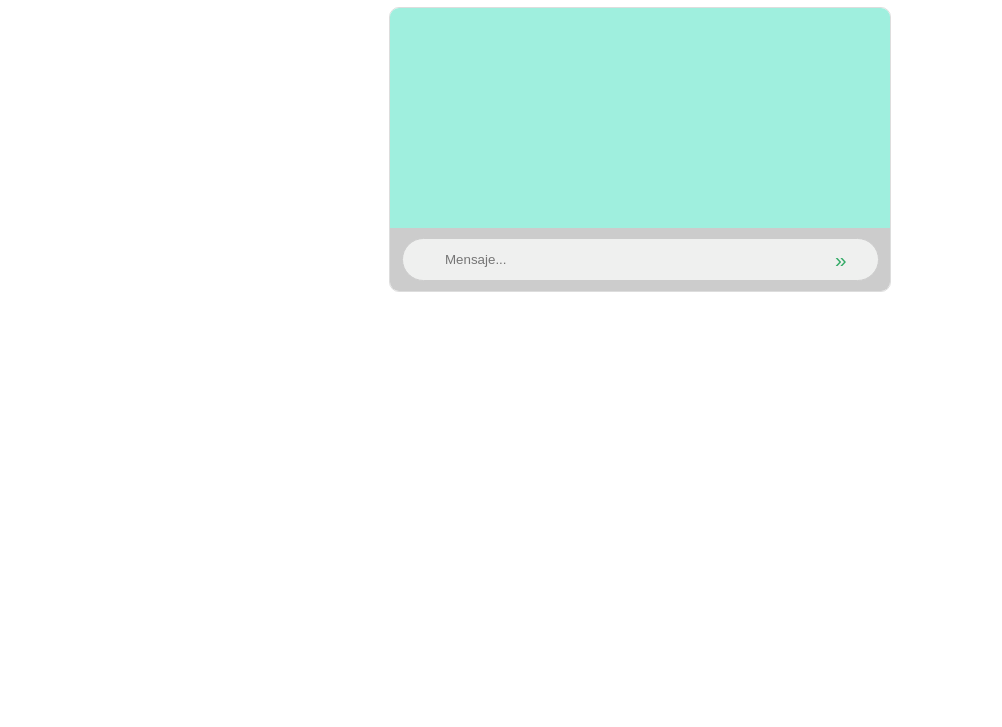
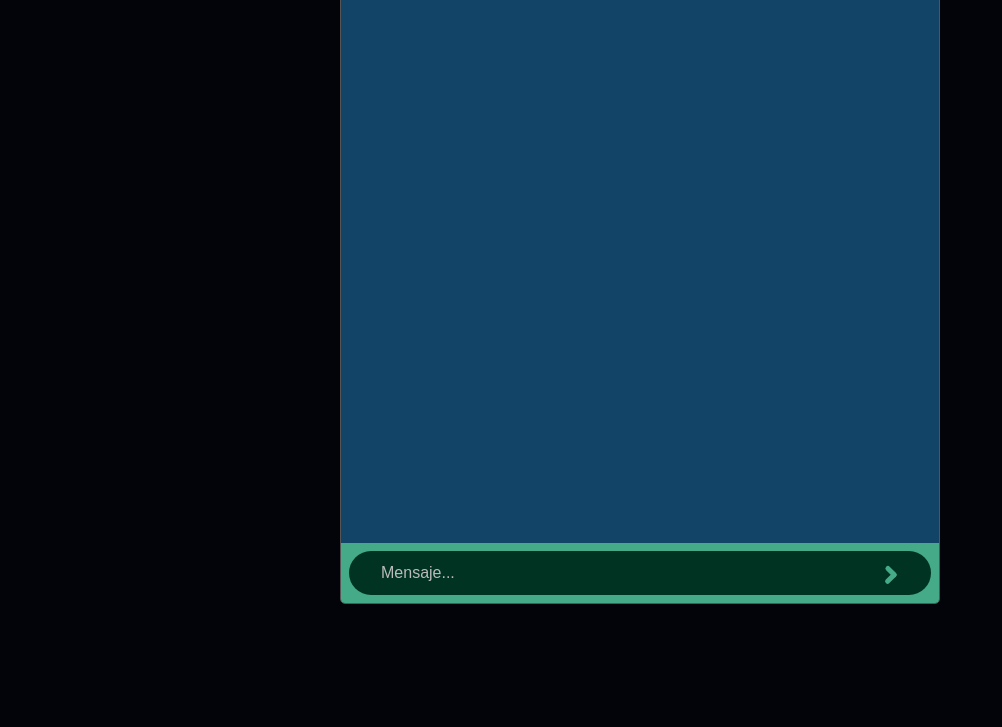
Before and after one commit to jpca123/chat-real-time, a plain HTML site: page index.html in a window 1280 px wide. Shown: the part 73-800 px from the top of the page, without its empty margins (0-1002 px from the left). Drawn offline with Linux system fonts and the light colour scheme.

Commit message:
Agregando estilos y modificacion de el scroll al enviar mensajes

```diff
--- a/index.html
+++ b/index.html
@@ -19,7 +19,7 @@
     <form class="escribir">
         <div class="escribir-contenedor">
             <input class="escribir-input" type="text" id="mensaje" autocomplete="off" required   placeholder="Mensaje...">
-            <button class="escribir-btn" type="submit" id="btn">»</button>
+            <button class="escribir-btn" type="submit" id="btn"></button>
         </div>
     </form>
 </div>
--- a/script.js
+++ b/script.js
@@ -25,29 +25,37 @@ function enviarMensaje(e){
 	})
 	localStorage.setItem("mensajes", JSON.stringify(listaMensajes));
 	listaMensajes = JSON.parse(localStorage.getItem("mensajes"));
-	renderizarChat(e)
+	renderizarChat(e);
 }
 
 function renderizarChat(e){
+	let contenedor = document.createElement('article');
+	contenedor.classList.add('msg-container');
 	let nuevoChat = document.createElement('p');
 	nuevoChat.classList.add("msg-chat");
 	if(e.type === "submit"){
 		nuevoChat.innerHTML = mensaje.value;
-		nuevoChat.classList.add('yo');
+		nuevoChat.classList.add('el');
 	}else{
 		if(e.key === "mensajes"){
 			let obj = JSON.parse(e.newValue);
 			nuevoChat.innerHTML = obj[obj.length - 1].message;
-			nuevoChat.classList.add('el');
+			nuevoChat.classList.add('yo');
 		}else{
 			return mensaje.value = "";
 		}
 
 	}
-	chat.appendChild(nuevoChat);
+	contenedor.appendChild(nuevoChat);
+	chat.appendChild(contenedor);
 	mensaje.value = "";
+	console.log(chat.scorllTop)
+	console.log(chat.scrollHeight)
+	console.log(chat.clientHeight)
+	chat.scrollTop = chat.scrollHeight + chat.clientHeight;
 
 }
+
 
 
 window.addEventListener("storage", renderizarChat)
--- a/style.css
+++ b/style.css
@@ -1,93 +1,135 @@
 
+*{
+	box-sizing: border-box;
+	margin: 0;
+	padding: 0;
+}
 
+body{
+	background-color: #020409;
+	color: #eee;
+}
 
 .chat-contenedor{
-	max-width: 500px;
-	width: 60vw;
-	height: fit-content;
+	display: flex;
+	flex-direction: column;
+	align-items: center;
+	justify-content: space-between;
+	width: min(600px, 90vw);
+	height: 80vh;
 	margin-left: auto;
 	margin-right: auto;
-	border: solid 1px #ddd;
-	border-radius: 10px;
+	border: solid 1px #555;
+	border-radius: 5px;
 	transition: all .3s;
 	overflow: hidden;
 }
 
 .chat{
 	display: block;
-	background-color: #9fefde;
-	max-height: 60vh;
-	min-height: 200px;
+	width: 100%;
+	background-color: #146;
 	overflow-y: auto;
-	padding: 10px 0;
+	padding: .5em 1em;
 	position: relative;
+	color: #eee;
+	flex-grow: 1;
+}
+
+.msg-container{
+	display: block;
+	width: 100%;
 }
 
 .msg-chat{
-	box-sizing: border-box;
+	position: relative;
 	display: block;
-	margin-bottom: 10px;
 	width: fit-content;
-	min-width: 3em;
-	width: 45%;
 	height: fit-content;
-	left: calc(55% - 10px);
-	padding: 5px;
-	overflow-wrap: break-word;
+	max-width: 60%;
+	min-width: 1em;
+	min-height: 1.5em;
+	padding: .3em 1em;
+	margin-top: .5em;
+	overflow-x: hidden;
+	word-break: break-all;
+	line-height: 1.5;
+	border-radius: 0 .5em .5em .5em;
+	color: #000;
 }
 
 .yo{
-	position: relative;
-	border-radius: 10px 10px 0 10px;
-	background-color: #5e6;
-	text-align: right;
-	/*margin-left: calc(55% - 20px);*/
+	background-color: #eee;
+	/* right: 0; */
+	justify-self: right;
 }
 .el{
-	border-radius: 10px 10px 10px 0;
-	background-color: #fff;
-	margin-left: 10px;
+	margin-left: auto;
+	border-radius: .5em 0 .5em .5em;
+	background-color: #8ea;
+	text-align: right;
 }
 
 
 .escribir{
-	display: flex;
-	align-items: center;
-	justify-content: space-between;
+	display: block;
 	width: 100%;
-	background-color: #ccc;
-	padding: 10px 0;
+	background-color: #4a8;
+	padding: .5em;
 
 }
 .escribir-contenedor{
 	display: flex;
 	align-items: center;
-	justify-content: space-evenly;
-	width: 95%;
-	background-color: #eff0ef;
+	justify-content: space-between;
+	width: 100%;
+	background-color: #032;
 	margin: 0 auto;
-	border: solid 1px #ccc;
-	border-radius: 30vw;
+	border-radius: 100vw;
+	color: #eee;
 }
 
 
 .escribir-input{
 	display: block;
 	border: none;
-	padding: .5em 2em;
+	font-size: 1em;
+	padding: .8em 2em;
 	outline: none;
-	max-width: 70%;
-	width: calc(80% - 2em);
+	width: calc(100% - 3em);
 	background-color: transparent;
+	color: inherit;
 
 }
+.escribir-input::placeholder{
+	color:#bbb;
+}
 .escribir-btn{
+	position: relative;
 	display: block;
-	width: 2em;
-	height: 2em;
-	font-size: 1.3em;
+	width: 1em;
+	height: 1em;
+	margin-right: 1em;
+	font-size: 1.7em;
 	text-align: center;
+	border: none;
 	background-color: transparent;
-	border: none;
-	color: #3a6;
+	cursor: pointer;
+	outline: none;
 }
+.escribir-btn::before, .escribir-btn::after{
+	content: "";
+	position: absolute;
+	left: 25%;
+	display: block;
+	width: .5em;
+	height: .2em;
+	background-color: #4a8;
+	border-radius: 100vh;
+}
+.escribir-btn::before{
+	transform: translateY(50%) rotate(-45deg) ;
+}
+.escribir-btn::after{
+	transform: translateY(-75%) rotate(45deg);
+}
```
